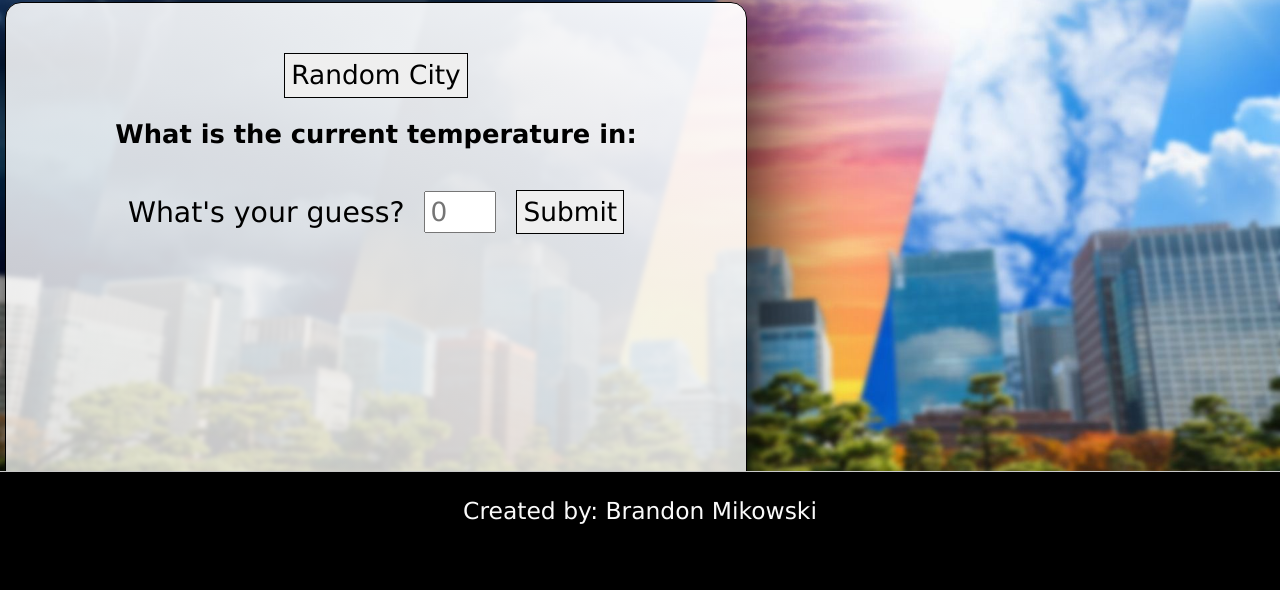
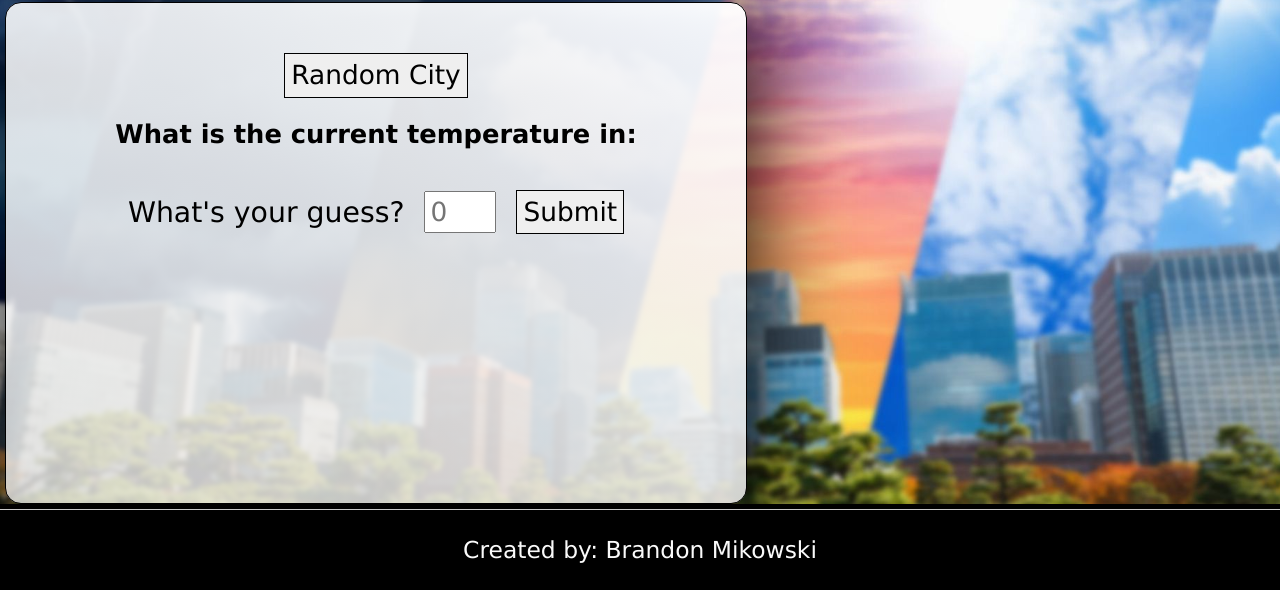
Before and after one commit to MikoFrosty/Weather-Guesser, a website with bundled scripts: page index.html in a window 1280 px wide. Shown: the part 249-839 px from the top of the page. Before the commit the page ends 801 px from the top, so only its background shows below. Built offline with nearby package versions, Linux system fonts and the light colour scheme.

Commit message:
Fix for sideways devices (main content overlapping footer)

```diff
--- a/resources/css/main.css
+++ b/resources/css/main.css
@@ -17,7 +17,7 @@ main {
     flex-direction: column;
     align-items: center;
     text-align: center;
-    height: 90vh;
+    min-height: 90vh;
     background-image: url("../images/weather-guesser-background.jpg");
     background-position: center;
     background-size: cover;
```
